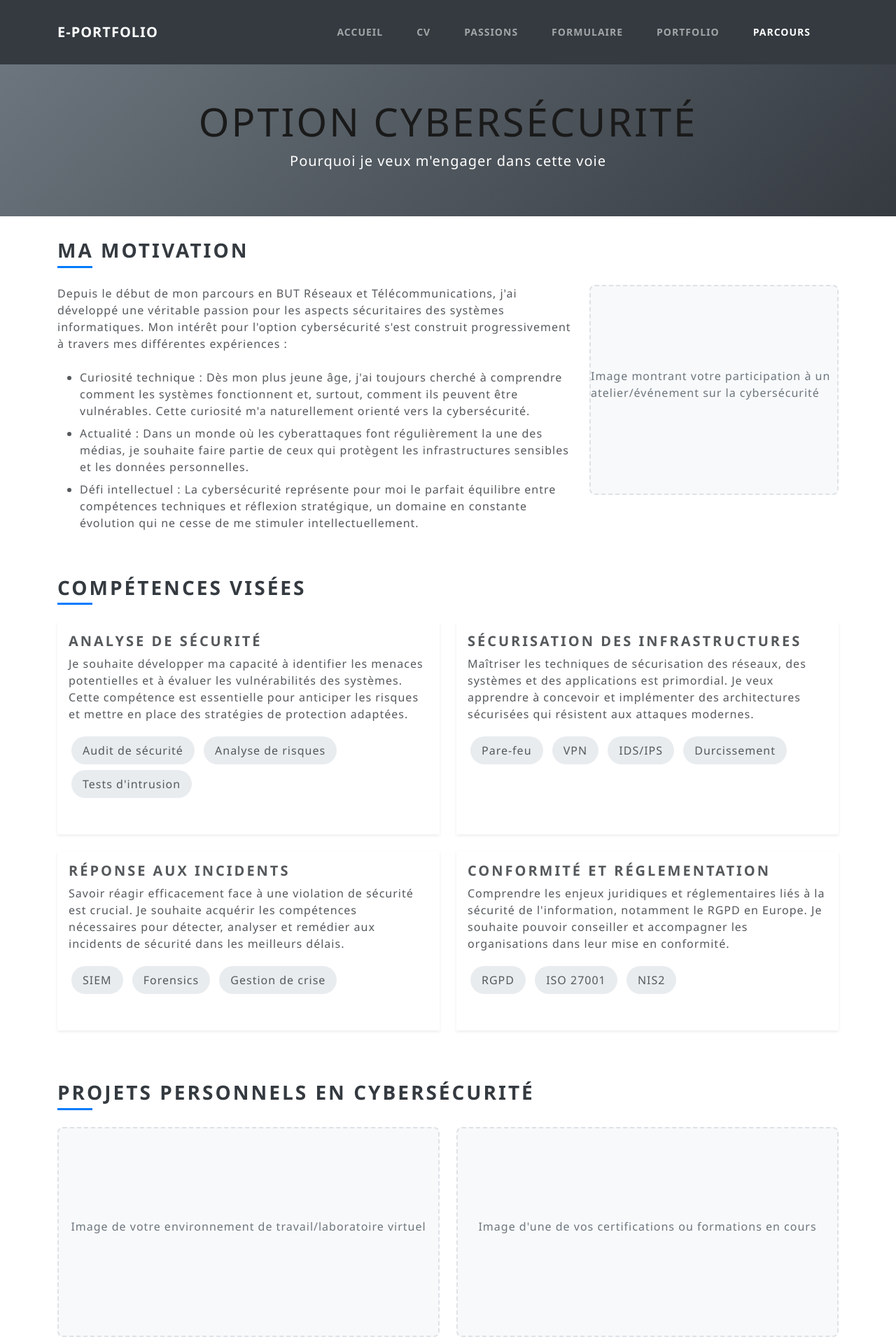
After one commit to Ni0301/eportfolio, a Symfony app: template templates/eportfolio/parcours.html.twig in a window 1280 px wide. The commit adds this page. Shown: the top 1920 px of the page at 70% size. Run offline with Twig, Linux system fonts and the light colour scheme; the template is opened without the code that fills it, so the values that code supplies are empty; some libraries are stand-ins or nearby versions.

Commit message:
page parcours

```diff
--- a/templates/eportfolio/CV.html.twig
+++ b/templates/eportfolio/CV.html.twig
@@ -112,7 +112,6 @@
     <!-- Hero Section -->
     <section class="hero-section text-center">
         <div class="container">
-            <img src="{{ asset('images/image_ni.jpeg') }}" alt="Photo de profil" class="profile-img mb-4">
             <h1 class="display-4">CV</h1>
             <p class="lead">Étudiant en BUT Réseaux et Télécommunications</p>
             <a href="{{ asset('documents/CV_Nino_MEREO.pdf') }}" class="btn btn-light mt-3" download>
@@ -220,7 +219,7 @@
                 </div>
                 <div class="col-md-4">
                     <h3 class="h5">Japonnais</h3>
-                    <p>En cours</p>
+                    <p>En cours d'apprentissage</p>
                 </div>
             </div>
         </section>
--- /dev/null
+++ b/templates/eportfolio/parcours.html.twig
@@ -0,0 +1,270 @@
+<!DOCTYPE html>
+<html lang="fr">
+<head>
+    <meta charset="UTF-8">
+    <meta name="viewport" content="width=device-width, initial-scale=1.0">
+    <title>Option Cyber - Portfolio</title>
+    <!-- Bootstrap -->
+    <link href="https://cdnjs.cloudflare.com/ajax/libs/bootswatch/5.3.2/lux/bootstrap.min.css" rel="stylesheet">
+    <style>
+        body {
+            font-family: 'Segoe UI', Tahoma, Geneva, Verdana, sans-serif;
+        }
+
+        .hero-section {
+            background: linear-gradient(135deg, #6c757d 0%, #343a40 100%);
+            color: white;
+            padding: 3rem 0;
+            margin-bottom: 2rem;
+        }
+
+        .profile-img {
+            width: 200px;
+            height: 200px;
+            border-radius: 50%;
+            object-fit: cover;
+            border: 5px solid white;
+        }
+
+        .section-title {
+            color: #343a40;
+            margin-bottom: 1.5rem;
+            position: relative;
+            padding-bottom: 0.5rem;
+        }
+
+        .section-title::after {
+            content: '';
+            position: absolute;
+            left: 0;
+            bottom: 0;
+            width: 50px;
+            height: 3px;
+            background-color: #007bff;
+        }
+
+        .cyber-card {
+            margin-bottom: 2rem;
+            border: none;
+            box-shadow: 0 0.125rem 0.25rem rgba(0, 0, 0, 0.075);
+            transition: transform 0.3s;
+        }
+
+        .cyber-card:hover {
+            transform: translateY(-5px);
+        }
+
+        .cyber-image {
+            height: 250px;
+            object-fit: cover;
+        }
+
+        .skill-tag {
+            background-color: #e9ecef;
+            padding: 0.5rem 1rem;
+            border-radius: 20px;
+            display: inline-block;
+            margin: 0.25rem;
+        }
+
+        .footer {
+            background-color: #343a40;
+            color: white;
+            padding: 2rem 0;
+            margin-top: 3rem;
+        }
+
+        .img-container {
+            background-color: #f8f9fa;
+            border: 2px dashed #dee2e6;
+            border-radius: 0.5rem;
+            min-height: 300px;
+            display: flex;
+            align-items: center;
+            justify-content: center;
+            color: #6c757d;
+            margin-bottom: 1.5rem;
+        }
+    </style>
+</head>
+<body>
+    <!-- Navigation -->
+    <nav class="navbar navbar-expand-lg navbar-dark bg-dark">
+        <div class="container">
+            <a class="navbar-brand" href="{{ path('app_eportfolio') }}">E-Portfolio</a>
+            <button class="navbar-toggler" type="button" data-bs-toggle="collapse" data-bs-target="#navbarNav">
+                <span class="navbar-toggler-icon"></span>
+            </button>
+            <div class="collapse navbar-collapse" id="navbarNav">
+                <ul class="navbar-nav ms-auto">
+                    <li class="nav-item">
+                        <a class="nav-link" href="{{ path('app_eportfolio') }}">Accueil</a>
+                    </li>
+                    <li class="nav-item">
+                        <a class="nav-link" href="{{ path('app_eportfolio_CV') }}">CV</a>
+                    </li>
+                    <li class="nav-item">
+                        <a class="nav-link" href="{{ path('app_eportfolio_passions') }}">Passions</a>
+                    </li>
+                    <li class="nav-item">
+                        <a class="nav-link" href="{{ path('app_eportfolio_formulaire') }}">Formulaire</a>
+                    </li>
+                    <li class="nav-item">
+                        <a class="nav-link" href="{{ path('app_eportfolio_portfolio') }}">Portfolio</a>
+                    </li>
+                    <li class="nav-item">
+                        <a class="nav-link active" href="{{ path('app_eportfolio_parcours') }}">Parcours</a>
+                    </li>
+                </ul>
+            </div>
+        </div>
+    </nav>
+
+    <!-- Hero Section -->
+    <section class="hero-section text-center">
+        <div class="container">
+            <h1 class="display-4">Option Cybersécurité</h1>
+            <p class="lead">Pourquoi je veux m'engager dans cette voie</p>
+        </div>
+    </section>
+
+    <!-- Main Content -->
+    <main class="container">
+        <!-- Ma Motivation Section -->
+        <section class="mb-5">
+            <h2 class="section-title">Ma Motivation</h2>
+            <div class="row">
+                <div class="col-md-8">
+                    <p>Depuis le début de mon parcours en BUT Réseaux et Télécommunications, j'ai développé une véritable passion pour les aspects sécuritaires des systèmes informatiques. Mon intérêt pour l'option cybersécurité s'est construit progressivement à travers mes différentes expériences :</p>
+
+                    <ul class="mt-4">
+                        <li class="mb-2"><strong>Curiosité technique :</strong> Dès mon plus jeune âge, j'ai toujours cherché à comprendre comment les systèmes fonctionnent et, surtout, comment ils peuvent être vulnérables. Cette curiosité m'a naturellement orienté vers la cybersécurité.</li>
+                        <li class="mb-2"><strong>Actualité :</strong> Dans un monde où les cyberattaques font régulièrement la une des médias, je souhaite faire partie de ceux qui protègent les infrastructures sensibles et les données personnelles.</li>
+                        <li class="mb-2"><strong>Défi intellectuel :</strong> La cybersécurité représente pour moi le parfait équilibre entre compétences techniques et réflexion stratégique, un domaine en constante évolution qui ne cesse de me stimuler intellectuellement.</li>
+                    </ul>
+                </div>
+                <div class="col-md-4">
+                    <div class="img-container">
+                        <p>Image montrant votre participation à un atelier/événement sur la cybersécurité</p>
+                        <!-- Remplacer par: <img src="{{ asset('images/cyber_event.jpg') }}" alt="Événement cybersécurité" class="img-fluid rounded"> -->
+                    </div>
+                </div>
+            </div>
+        </section>
+
+        <!-- Compétences Visées Section -->
+        <section class="mb-5">
+            <h2 class="section-title">Compétences Visées</h2>
+            <div class="row">
+                <div class="col-md-6 mb-4">
+                    <div class="card cyber-card h-100">
+                        <div class="card-body">
+                            <h3 class="card-title h4">Analyse de Sécurité</h3>
+                            <p class="card-text">Je souhaite développer ma capacité à identifier les menaces potentielles et à évaluer les vulnérabilités des systèmes. Cette compétence est essentielle pour anticiper les risques et mettre en place des stratégies de protection adaptées.</p>
+                            <div class="mt-3">
+                                <span class="skill-tag">Audit de sécurité</span>
+                                <span class="skill-tag">Analyse de risques</span>
+                                <span class="skill-tag">Tests d'intrusion</span>
+                            </div>
+                        </div>
+                    </div>
+                </div>
+                <div class="col-md-6 mb-4">
+                    <div class="card cyber-card h-100">
+                        <div class="card-body">
+                            <h3 class="card-title h4">Sécurisation des Infrastructures</h3>
+                            <p class="card-text">Maîtriser les techniques de sécurisation des réseaux, des systèmes et des applications est primordial. Je veux apprendre à concevoir et implémenter des architectures sécurisées qui résistent aux attaques modernes.</p>
+                            <div class="mt-3">
+                                <span class="skill-tag">Pare-feu</span>
+                                <span class="skill-tag">VPN</span>
+                                <span class="skill-tag">IDS/IPS</span>
+                                <span class="skill-tag">Durcissement</span>
+                            </div>
+                        </div>
+                    </div>
+                </div>
+                <div class="col-md-6 mb-4">
+                    <div class="card cyber-card h-100">
+                        <div class="card-body">
+                            <h3 class="card-title h4">Réponse aux Incidents</h3>
+                            <p class="card-text">Savoir réagir efficacement face à une violation de sécurité est crucial. Je souhaite acquérir les compétences nécessaires pour détecter, analyser et remédier aux incidents de sécurité dans les meilleurs délais.</p>
+                            <div class="mt-3">
+                                <span class="skill-tag">SIEM</span>
+                                <span class="skill-tag">Forensics</span>
+                                <span class="skill-tag">Gestion de crise</span>
+                            </div>
+                        </div>
+                    </div>
+                </div>
+                <div class="col-md-6 mb-4">
+                    <div class="card cyber-card h-100">
+                        <div class="card-body">
+                            <h3 class="card-title h4">Conformité et Réglementation</h3>
+                            <p class="card-text">Comprendre les enjeux juridiques et réglementaires liés à la sécurité de l'information, notamment le RGPD en Europe. Je souhaite pouvoir conseiller et accompagner les organisations dans leur mise en conformité.</p>
+                            <div class="mt-3">
+                                <span class="skill-tag">RGPD</span>
+                                <span class="skill-tag">ISO 27001</span>
+                                <span class="skill-tag">NIS2</span>
+                            </div>
+                        </div>
+                    </div>
+                </div>
+            </div>
+        </section>
+
+        <!-- Projets Personnels Section -->
+        <section class="mb-5">
+            <h2 class="section-title">Projets Personnels en Cybersécurité</h2>
+            <div class="row">
+                <div class="col-md-6">
+                    <div class="img-container">
+                        <p>Image de votre environnement de travail/laboratoire virtuel</p>
+                        <!-- Remplacer par: <img src="{{ asset('images/cyber_lab.jpg') }}" alt="Laboratoire de cybersécurité" class="img-fluid rounded"> -->
+                    </div>
+                    <h3 class="h5 mb-3">Mon Laboratoire Virtuel</h3>
+                    <p>J'ai mis en place un environnement virtualisé pour pratiquer différentes techniques de sécurité offensive et défensive. Ce laboratoire me permet d'expérimenter dans un cadre contrôlé et d'approfondir mes connaissances pratiques.</p>
+                </div>
+                <div class="col-md-6">
+                    <div class="img-container">
+                        <p>Image d'une de vos certifications ou formations en cours</p>
+                        <!-- Remplacer par: <img src="{{ asset('images/cyber_cert.jpg') }}" alt="Certification cybersécurité" class="img-fluid rounded"> -->
+                    </div>
+                    <h3 class="h5 mb-3">Formations et CTF</h3>
+                    <p>Je participe régulièrement à des compétitions de type Capture The Flag (CTF) et je suis des formations en ligne sur des plateformes spécialisées comme TryHackMe et HackTheBox pour améliorer mes compétences en pentest et en sécurité défensive.</p>
+                </div>
+            </div>
+        </section>
+
+        <!-- Objectifs Professionnels Section -->
+        <section class="bg-light p-5 rounded-3 mb-5">
+            <h2 class="section-title text-center">Objectifs Professionnels</h2>
+            <div class="row">
+                <div class="col-md-8 mx-auto">
+                    <p class="lead text-center mb-4">
+                        À l'issue de ma formation, j'aspire à devenir un expert en cybersécurité, capable de protéger les systèmes d'information contre les menaces actuelles et futures.
+                    </p>
+                    <div class="d-flex justify-content-center flex-wrap">
+                        <span class="skill-tag m-1">Pentester / Ethical Hacker</span>
+                        <span class="skill-tag m-1">Analyste SOC</span>
+                        <span class="skill-tag m-1">Ingénieur Sécurité</span>
+                        <span class="skill-tag m-1">Consultant Cybersécurité</span>
+                    </div>
+                    <p class="text-center mt-4">
+                        Je souhaite contribuer à rendre le cyberespace plus sûr pour les entreprises et les particuliers, en anticipant les menaces et en concevant des solutions de protection innovantes.
+                    </p>
+                </div>
+            </div>
+        </section>
+    </main>
+
+    <!-- Footer -->
+    <footer class="footer text-center">
+        <div class="container">
+            <p>&copy; 2025 E-Portfolio Nino MEREO. Tous droits réservés.</p>
+        </div>
+    </footer>
+
+    <!-- Bootstrap JS -->
+    <script src="https://cdnjs.cloudflare.com/ajax/libs/bootstrap/5.3.2/js/bootstrap.bundle.min.js"></script>
+</body>
+</html>
--- a/templates/eportfolio/passions.html.twig
+++ b/templates/eportfolio/passions.html.twig
@@ -176,7 +176,7 @@
                 <div class="col-md-8 mx-auto text-center">
                     <p class="lead">
                         Mon objectif est de développer ma carrière dans le domaine de la cybersécurité à l'international,
-                        idéalement au Japon, au Canada ou aux États-Unis. Ces pays offrent des opportunités uniques
+                        idéalement en France, au Japon, au Canada ou aux États-Unis. Ces pays offrent des opportunités uniques
                         dans le secteur technologique et me permettraient de combiner ma passion pour l'innovation
                         avec mon désir d'expérience et d'exploration internationale.
                     </p>
--- a/templates/eportfolio/portfolio.html.twig
+++ b/templates/eportfolio/portfolio.html.twig
@@ -104,7 +104,6 @@
     <!-- Hero Section -->
     <section class="hero-section text-center">
         <div class="container">
-            <img src="{{ asset('images/image_ni.jpeg') }}" alt="Photo de profil" class="profile-img mb-4">
             <h1 class="display-4">Mes Compétences RT</h1>
             <p class="lead">Progression dans les domaines RT</p>
         </div>
```
